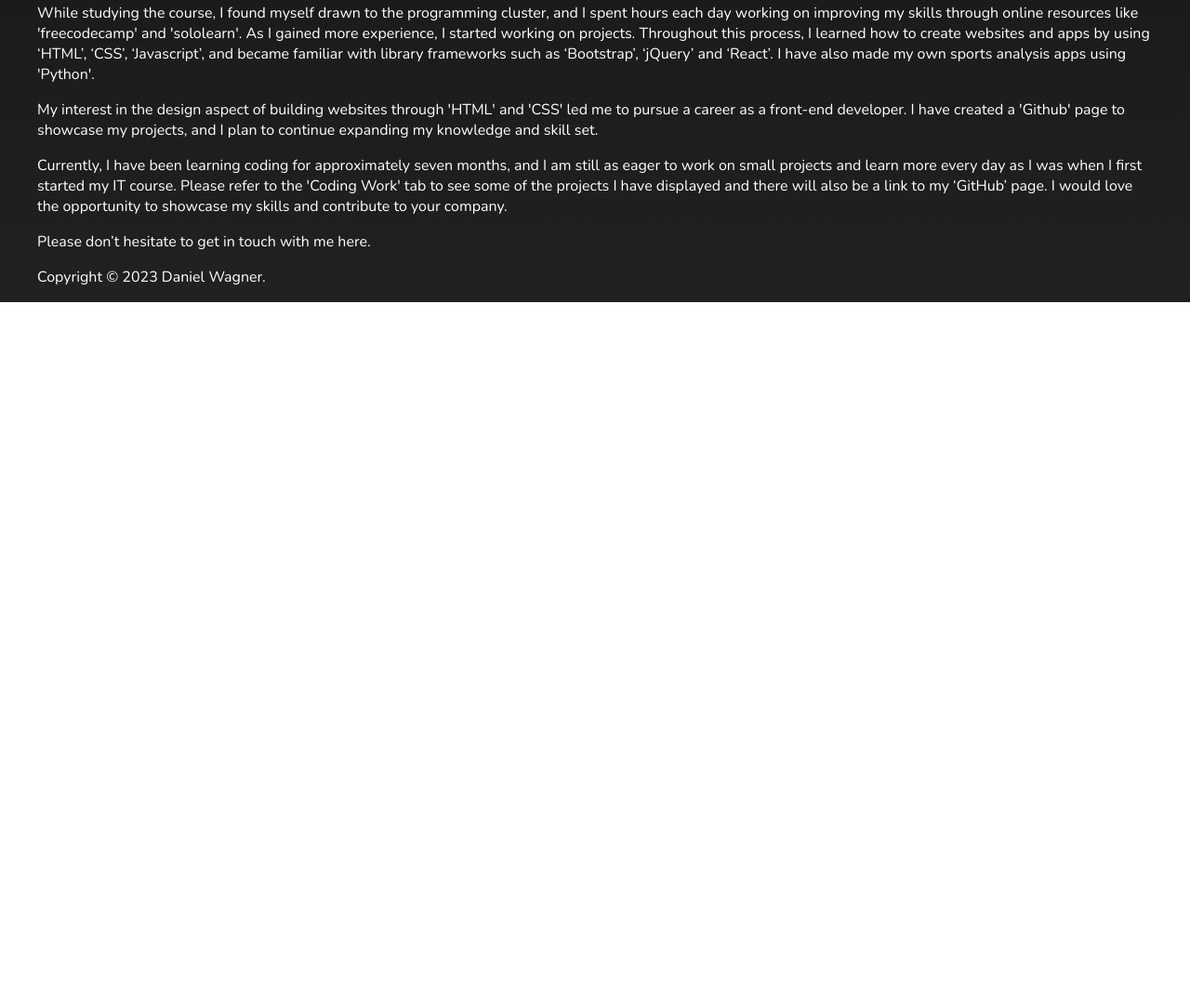
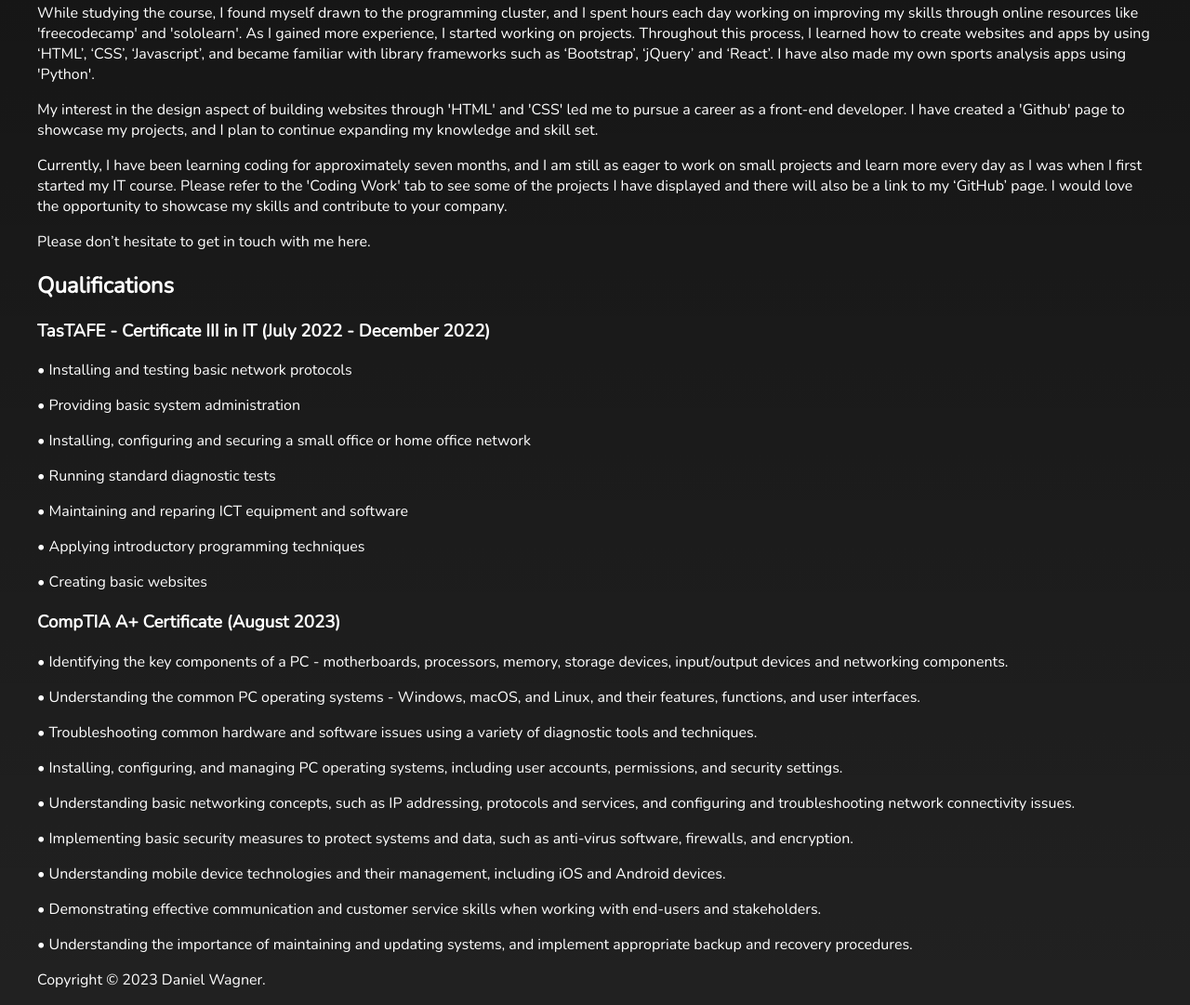
Before and after one commit to Wagonwheels40/Portfolio-Website-DW, a plain HTML site: page about.html in a window 1280 px wide. Shown: the part 598-1679 px from the top of the page at 93% size. Before the commit the page ends 923 px from the top, so only its background shows below. Drawn offline with nearby package versions, Linux system fonts and the light colour scheme; no server answers; a script that the page names is missing; a small style sheet from the web is missing.

Commit message:
Update about.html

```diff
--- a/about.html
+++ b/about.html
@@ -38,6 +38,34 @@
     </div>
   </section>
 
+  <section class="Qualifications">
+    <div class="container">
+      <h2 class="section-title">Qualifications</h2>
+      <h3 class="section-header">TasTAFE - Certificate III in IT (July 2022 - December 2022)</h3>
+      <p class="section-text">• Installing and testing basic network protocols</p>
+      <p class="section-text">• Providing basic system administration</p>
+      <p class="section-text">• Installing, configuring and securing a small office or home office network</p>
+      <p class="section-text">• Running standard diagnostic tests</p>
+      <p class="section-text">• Maintaining and reparing ICT equipment and software</p>
+      <p class="section-text">• Applying introductory programming techniques</p>
+      <p class="section-text">• Creating basic websites</p>
+    </div>
+  </section>
+  <span class="line-break"></span>
+  <section class="Qualifications">
+    <div class="container">
+      <h3 class="section-header">CompTIA A+ Certificate (August 2023)</h3>
+      <p class="section-text">• Identifying the key components of a PC -  motherboards, processors, memory, storage devices, input/output devices and networking components.</p>
+      <p class="section-text">• Understanding the common PC operating systems - Windows, macOS, and Linux, and their features, functions, and user interfaces.</p>
+      <p class="section-text">• Troubleshooting common hardware and software issues using a variety of diagnostic tools and techniques.</p>
+      <p class="section-text">• Installing, configuring, and managing PC operating systems, including user accounts, permissions, and security settings.</p>
+      <p class="section-text">• Understanding basic networking concepts, such as IP addressing, protocols and services, and configuring and troubleshooting network connectivity issues.</p>
+      <p class="section-text">• Implementing basic security measures to protect systems and data, such as anti-virus software, firewalls, and encryption.</p>
+      <p class="section-text">• Understanding mobile device technologies and their management, including iOS and Android devices.</p>
+      <p class="section-text">• Demonstrating effective communication and customer service skills when working with end-users and stakeholders.</p>
+      <p class="section-text">• Understanding the importance of maintaining and updating systems, and implement appropriate backup and recovery procedures.</p>
+    </div>
+  </section>
 
         <footer class="footer">
             <div class="container">
```
